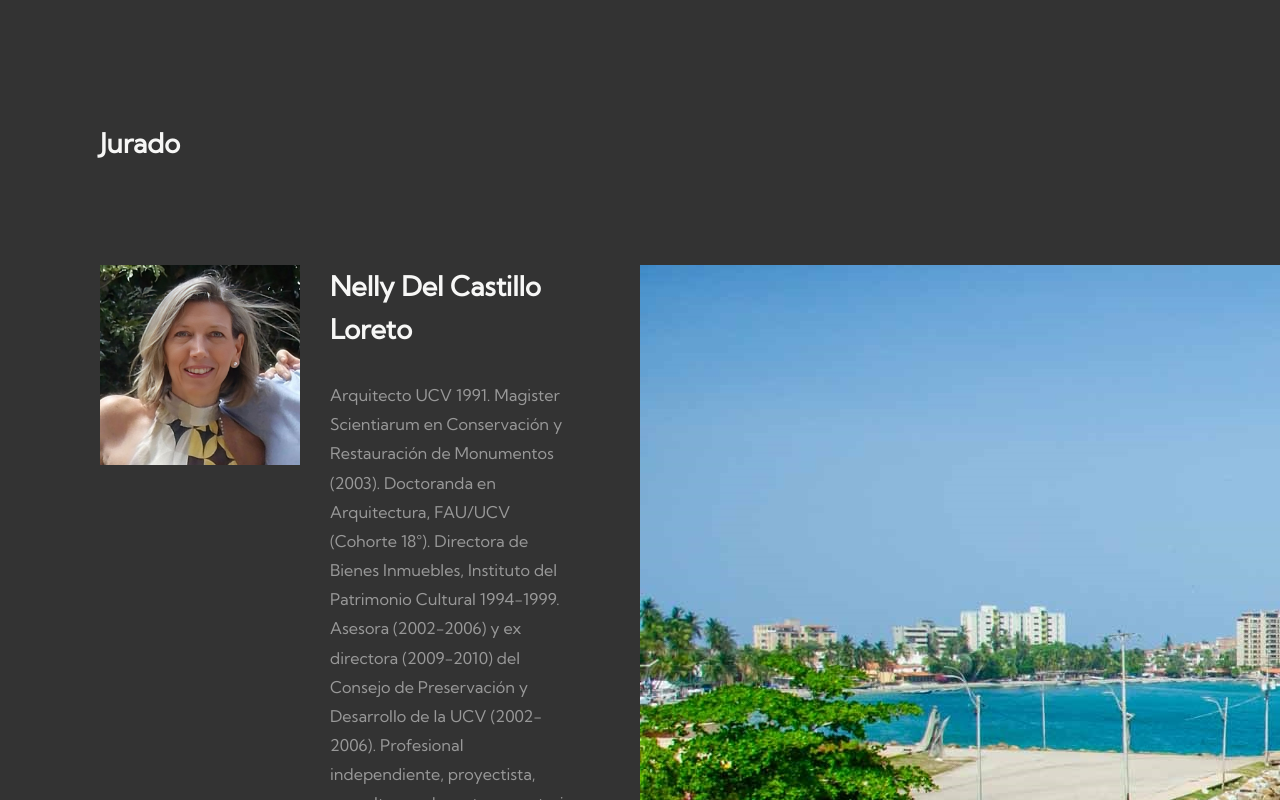
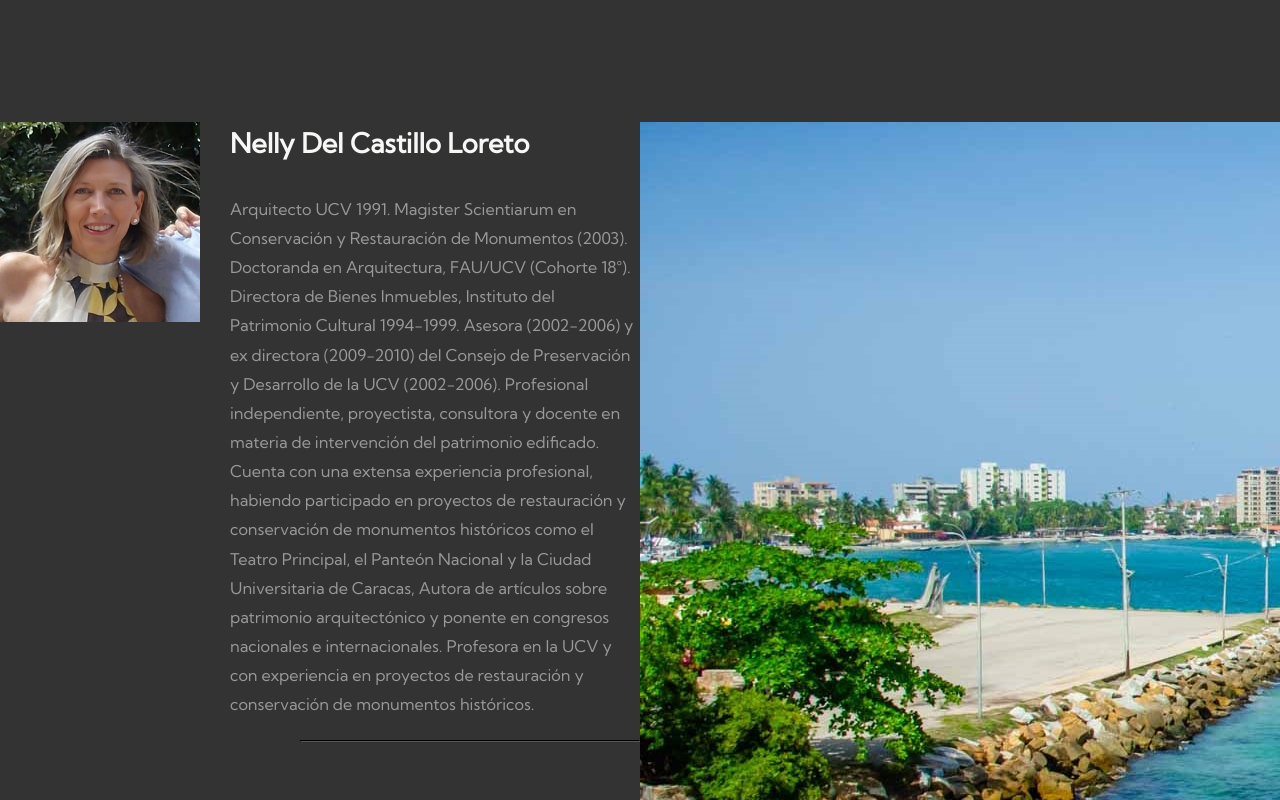
Before and after one commit to AluVasquez/NUEVA-ESPARTA-DEL-FUTURO, a plain HTML site: page index.html in a window 1280 px wide. Shown: the part 1360-2160 px from the top of the page. Drawn offline with Linux system fonts and the light colour scheme.

Commit message:
ccs
arreglar lineas

```diff
--- a/css/tooplate-vertex.css
+++ b/css/tooplate-vertex.css
@@ -341,7 +341,7 @@ footer {
 }
 
 .tm-contentx {
-    padding: 0px 60px 70px 100px;
+    padding: 0px -10px 70px 100px;
     box-sizing: border-box;
 }
 
--- a/index.html
+++ b/index.html
@@ -151,12 +151,7 @@
         </div>
         </div> <!-- #intro -->
 
-        <div id="jurado" class="tm-section">
-            <!-- Jurado izquierda -->
-            <div class="tm-section-col tm-contentx">
-                <h2 class="tm-text-primary">Jurado</h2>
-        </div>
-            </div>
+
 
         <div id="intro" class="tm-section">
             <!-- Jurado1 izquierda -->
@@ -176,6 +171,8 @@
                         <hr class="tm-hr tm-mr">
                     </div>
                 </div>
+
+
 
                 <div class="tm-media">
                     <img src="img/gallery/tn/federico.jpg" alt="Intro image">
@@ -284,7 +281,7 @@
 
         <div id="services" class="tm-section">
             <!-- Premios izquierda -->
-            <div class="tm-section-col tm-contentx">
+            <div class="tm-section-col tm-content">
                 <h2 class="tm-text-primary">Premios</h2>
                 <p>El concurso ofrece un <strong>único premio</strong> correspondiente al primer lugar, cuyo premio
                     consiste en otorgar el pago de <b>quince mil dólares (15.000,00 $),</b> descontando los impuestos
```
